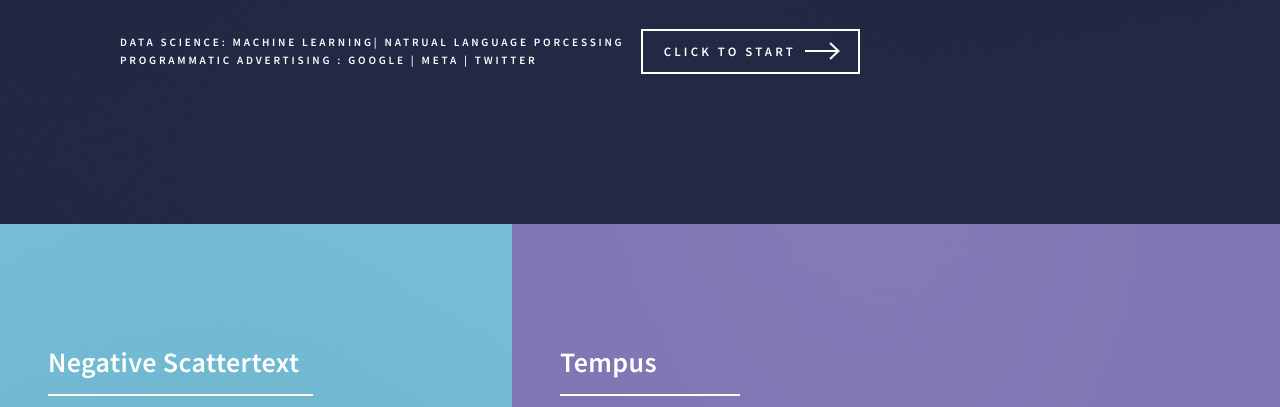
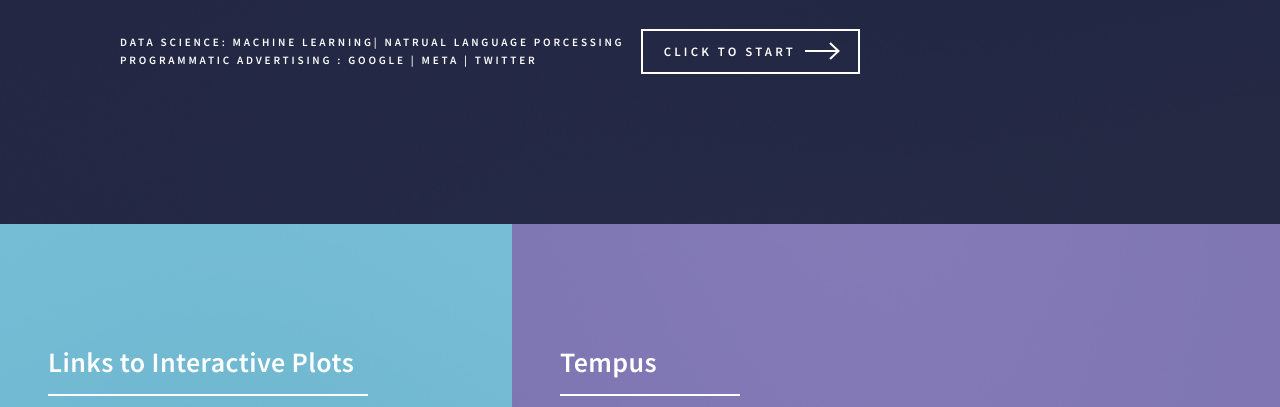
Before and after one commit to YuastheletterU/liuyu, a plain HTML site: page index.html in a window 1280 px wide. Shown: the part 376-783 px from the top of the page. Drawn offline with Linux system fonts and the light colour scheme.

Commit message:
Update index.html

```diff
--- a/index.html
+++ b/index.html
@@ -66,7 +66,7 @@
 										<img src="images/pic01.jpg" alt="" />
 									</span>
 									<header class="major">
-										<h3><a href="Negative.html" class="link">Negative Scattertext</a></h3>
+										<h3><a href="landing.html" class="link">Links to Interactive Plots</a></h3>
 										<p>A preview of interactive html</p>
 									</header>
 								</article>
```
